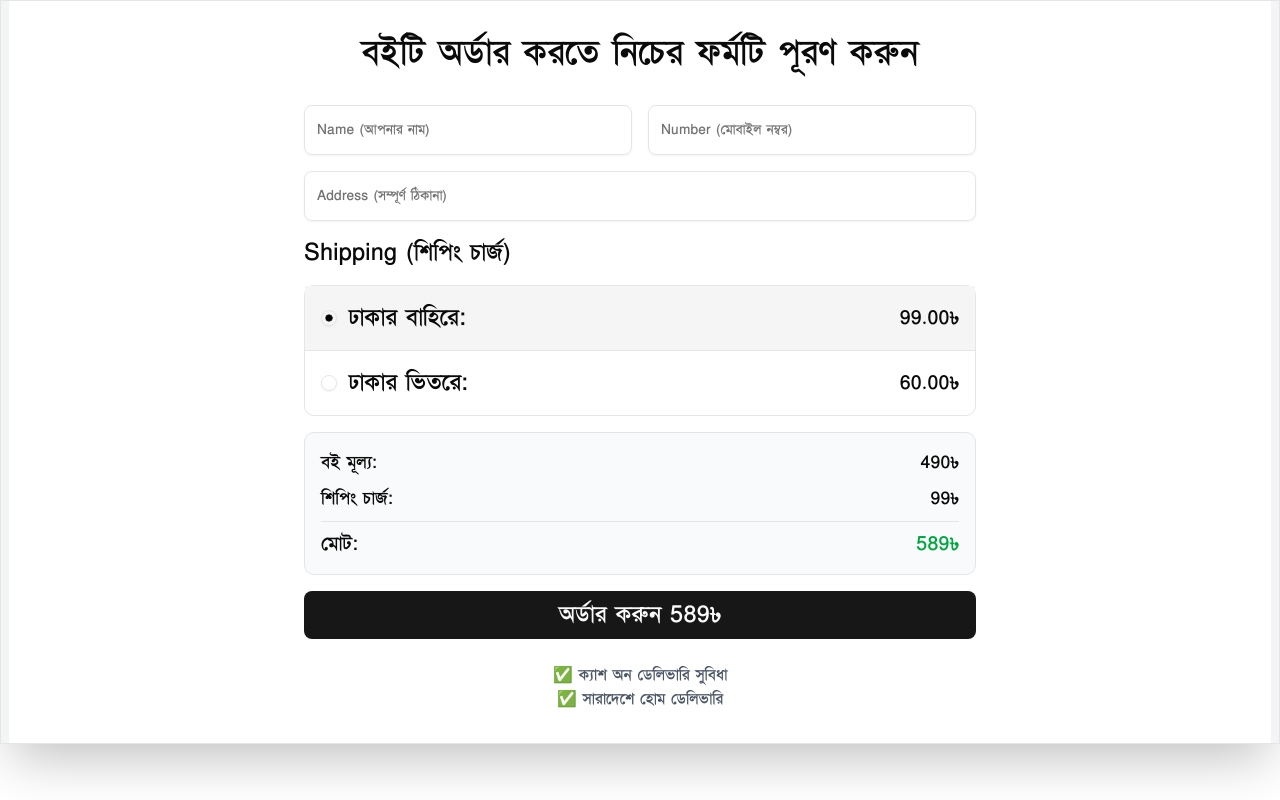
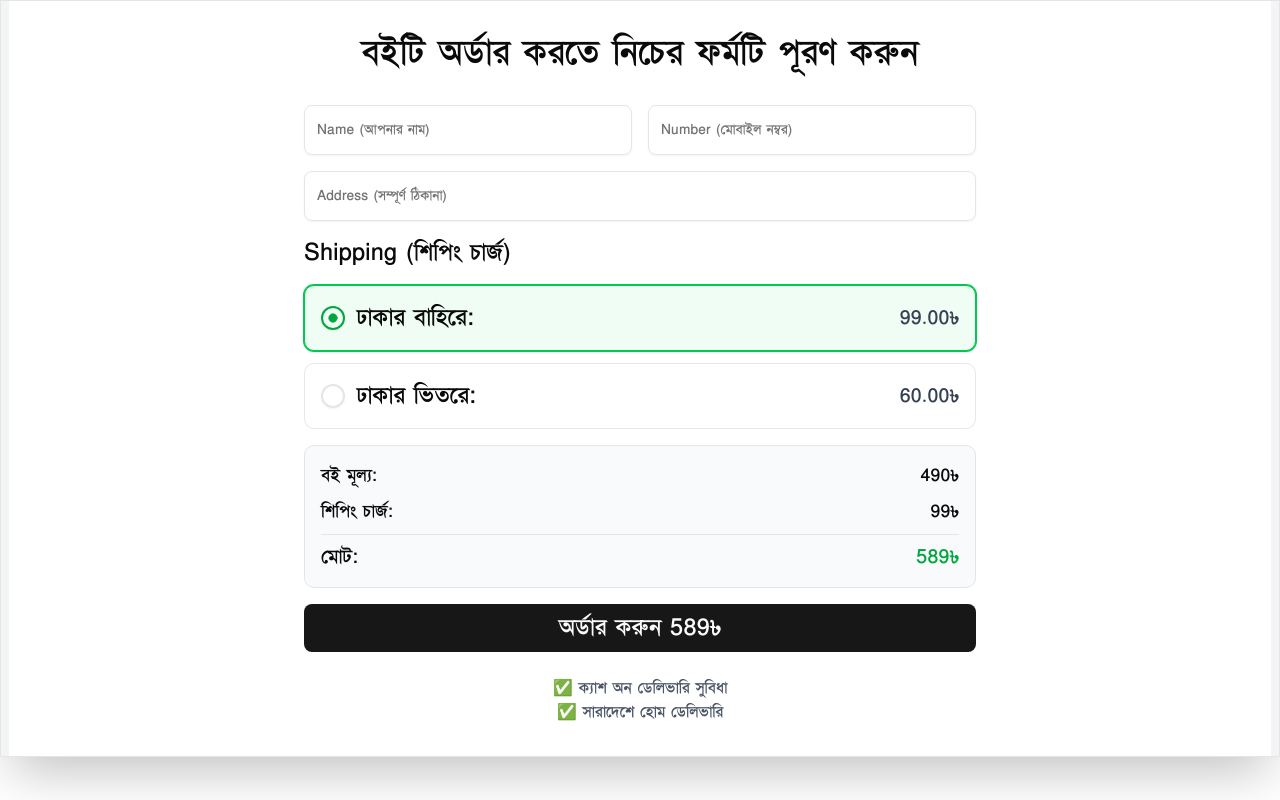
Before and after one commit to Md-FarhadHossain/profit-first, a Next.js app: page /hero in a window 1280 px wide. Built offline with nearby package versions, Linux system fonts and the light colour scheme.

Commit message:
radio button has been updated

```diff
--- a/app/(landing-page)/hero/page.jsx
+++ b/app/(landing-page)/hero/page.jsx
@@ -419,32 +419,46 @@ const HeroSection = () => {
             <RadioGroup
               value={shipping}
               onValueChange={setShipping}
-              className="border rounded-lg"
+              className="gap-3"
               disabled={isSubmitting}
             >
               <Label
                 htmlFor="outside-dhaka"
-                className={`flex items-center justify-between p-4 border-b cursor-pointer text-xl transition-colors hover:bg-muted/50 ${
-                  shipping === "outside-dhaka" ? "bg-muted" : ""
+                className={`flex items-center justify-between p-4 border rounded-lg cursor-pointer text-xl transition-all hover:bg-green-50/50 ${
+                  shipping === "outside-dhaka"
+                    ? "bg-green-50 border-green-500 shadow-sm ring-1 ring-green-500"
+                    : "border-gray-200 bg-white"
                 } ${isSubmitting ? "opacity-50 cursor-not-allowed" : ""}`}
               >
                 <div className="flex items-center space-x-3">
-                  <RadioGroupItem value="outside-dhaka" id="outside-dhaka" disabled={isSubmitting} />
-                  <span className="text-2xl">ঢাকার বাহিরে:</span>
+                  <RadioGroupItem
+                    value="outside-dhaka"
+                    id="outside-dhaka"
+                    disabled={isSubmitting}
+                    className="h-6 w-6 border-2 data-[state=checked]:border-green-600 data-[state=checked]:text-green-600"
+                  />
+                  <span className="text-2xl font-medium">ঢাকার বাহিরে:</span>
                 </div>
-                <span className="font-medium">99.00৳</span>
+                <span className="font-bold text-gray-700">99.00৳</span>
               </Label>
               <Label
                 htmlFor="inside-dhaka"
-                className={`flex items-center justify-between p-4 cursor-pointer text-xl transition-colors hover:bg-muted/50 ${
-                  shipping === "inside-dhaka" ? "bg-muted" : ""
+                className={`flex items-center justify-between p-4 border rounded-lg cursor-pointer text-xl transition-all hover:bg-green-50/50 ${
+                  shipping === "inside-dhaka"
+                    ? "bg-green-50 border-green-500 shadow-sm ring-1 ring-green-500"
+                    : "border-gray-200 bg-white"
                 } ${isSubmitting ? "opacity-50 cursor-not-allowed" : ""}`}
               >
                 <div className="flex items-center space-x-3">
-                  <RadioGroupItem value="inside-dhaka" id="inside-dhaka" disabled={isSubmitting} />
-                  <span className="text-2xl">ঢাকার ভিতরে:</span>
+                  <RadioGroupItem
+                    value="inside-dhaka"
+                    id="inside-dhaka"
+                    disabled={isSubmitting}
+                    className="h-6 w-6 border-2 data-[state=checked]:border-green-600 data-[state=checked]:text-green-600"
+                  />
+                  <span className="text-2xl font-medium">ঢাকার ভিতরে:</span>
                 </div>
-                <span className="font-medium">60.00৳</span>
+                <span className="font-bold text-gray-700">60.00৳</span>
               </Label>
             </RadioGroup>
           </div>
--- a/components/ui/radio-group.tsx
+++ b/components/ui/radio-group.tsx
@@ -34,9 +34,9 @@ function RadioGroupItem({
     >
       <RadioGroupPrimitive.Indicator
         data-slot="radio-group-indicator"
-        className="relative flex items-center justify-center"
+        className="relative flex items-center justify-center w-full h-full"
       >
-        <CircleIcon className="fill-black absolute top-1/2 left-1/2 size-2 -translate-x-1/2 -translate-y-1/2" />
+        <CircleIcon className="fill-current w-[50%] h-[50%] absolute top-1/2 left-1/2 -translate-x-1/2 -translate-y-1/2" />
       </RadioGroupPrimitive.Indicator>
     </RadioGroupPrimitive.Item>
   )
```
